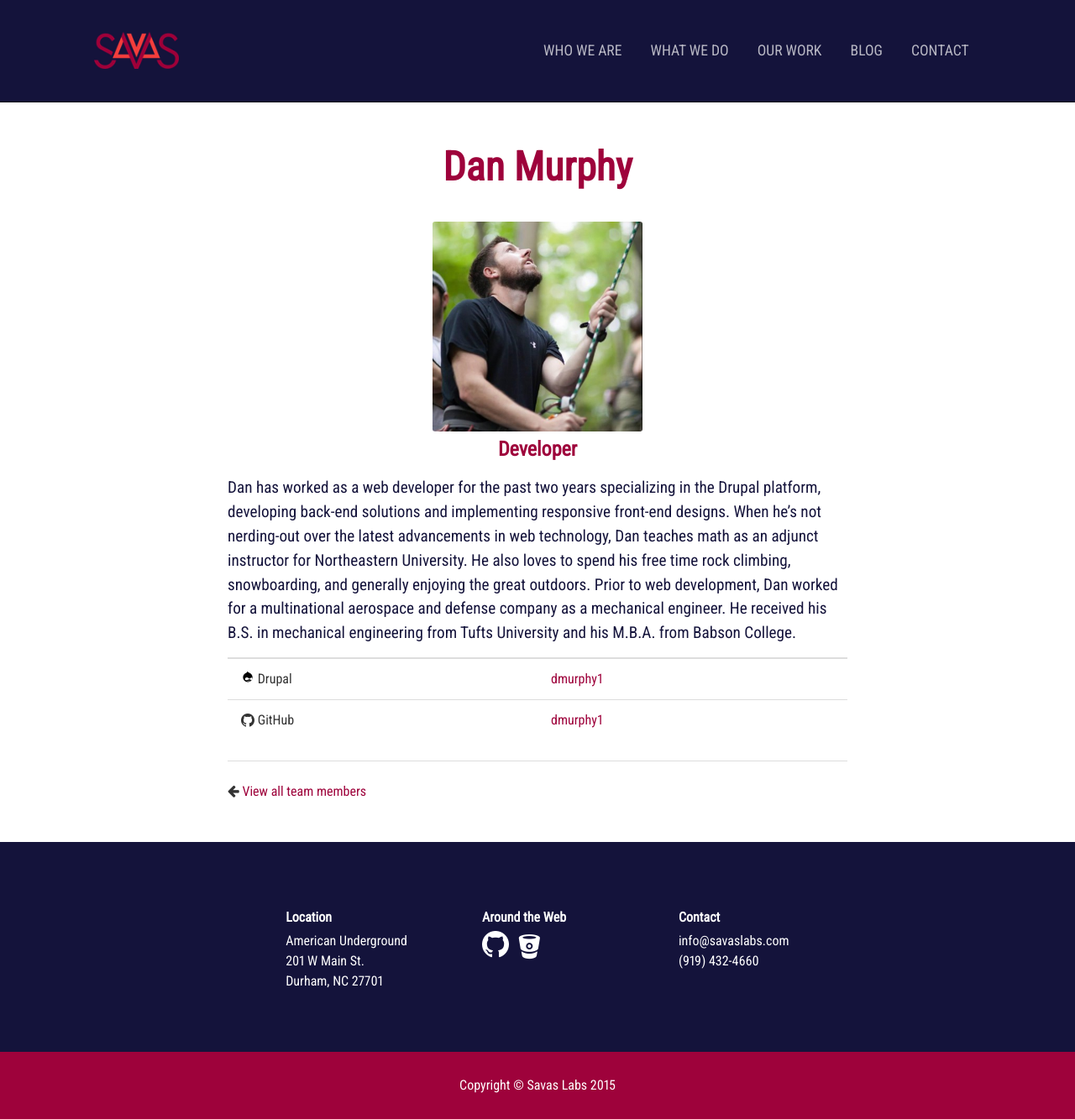
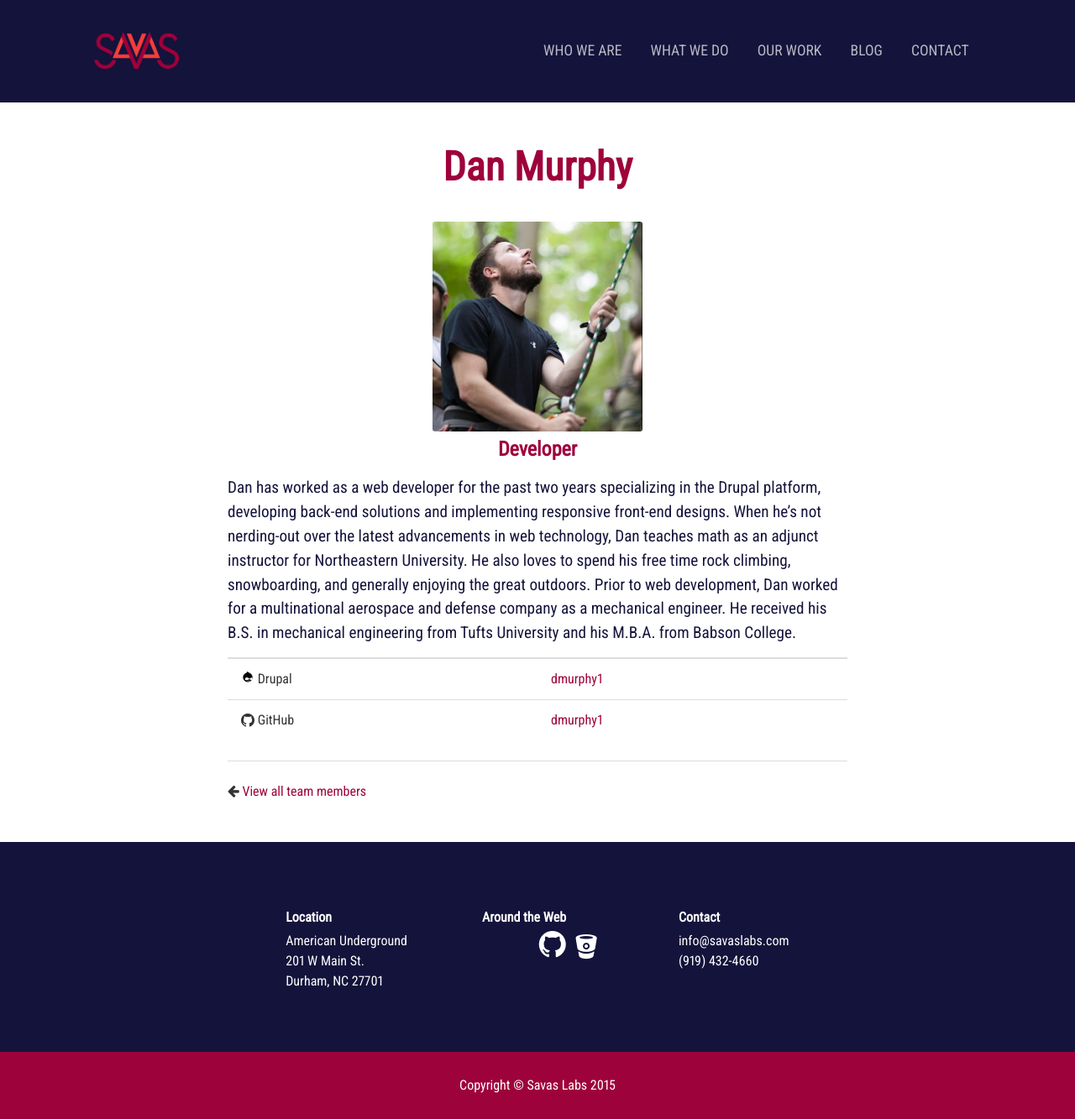
Before and after one commit to tumble1999/savaslabs.github.io, a Jekyll site: the page built from _team/dan-murphy.md, in a window 1280 px wide. Shown: the whole page at 84% size. Built offline with Jekyll 4.4.1, drawn with Linux system fonts in a browser that asks for light colours; some web fonts are replaced.

Commit message:
Lots of fixes for mobile bugs

```diff
--- a/assets/styles/_scss/_footer.scss
+++ b/assets/styles/_scss/_footer.scss
@@ -54,6 +54,7 @@
     }
     ul {
       width: 100%;
+      text-align: center;
       li {
         display: inline-block;
         padding-right: 0.5em;
--- a/assets/styles/_scss/_home.scss
+++ b/assets/styles/_scss/_home.scss
@@ -7,14 +7,20 @@
         padding: 3% 0;
         text-align: center;
         h1 {
-            padding-top: 10%;
+            padding-top: 5%;
         }
         h4 {
             padding: 0 5%;
             color: white;
         }
+        .logo img {
+            max-width: 125px;
+        }
         @include media($medium-screen) {
-            .logo { @include shift(1); @include span-columns(3); }
+            .logo {
+                @include shift(1);
+                @include span-columns(3);
+            }
             .tagline { @include span-columns(7); }
             h4 { padding: 0; }
         }
--- a/assets/styles/_scss/_layout.scss
+++ b/assets/styles/_scss/_layout.scss
@@ -2,7 +2,10 @@
     @include outer-container;
     max-width: 70em;
     vertical-align: baseline;
-    padding: 3em 0;
+    padding: 3em 1em;
+    @include media($medium-screen) {
+    	padding: 3em 0;
+    }
 }
 
 header, .page-description {
--- a/assets/styles/_scss/_team.scss
+++ b/assets/styles/_scss/_team.scss
@@ -16,6 +16,7 @@
     }
 
     .card-copy {
+        border-top: 1px solid gainsboro;
         font-size: 1em;
     }
 
@@ -31,8 +32,10 @@
 
 .team-member {
     @include outer-container;
-    @include span-columns(8);
-    @include shift(2);
+    @include media($medium-screen) {
+        @include span-columns(8);
+        @include shift(2);
+    }
     img {
         max-height: 250px;
         border-radius: 3px;
--- a/assets/styles/_scss/_typography.scss
+++ b/assets/styles/_scss/_typography.scss
@@ -43,7 +43,7 @@
 }
 
 .page-description {
-  font-size: $base-font-size * 1.2;
+  font-size: $base-font-size * 1.3;
 }
 
 .portfolio, .post {
--- a/assets/styles/_scss/_work.scss
+++ b/assets/styles/_scss/_work.scss
@@ -7,7 +7,7 @@
 
     .card-image {
         overflow: hidden;
-        height: 200px;
+        max-height: 200px;
 
         img {
             @include transition (all 0.2s ease-in-out);
```
